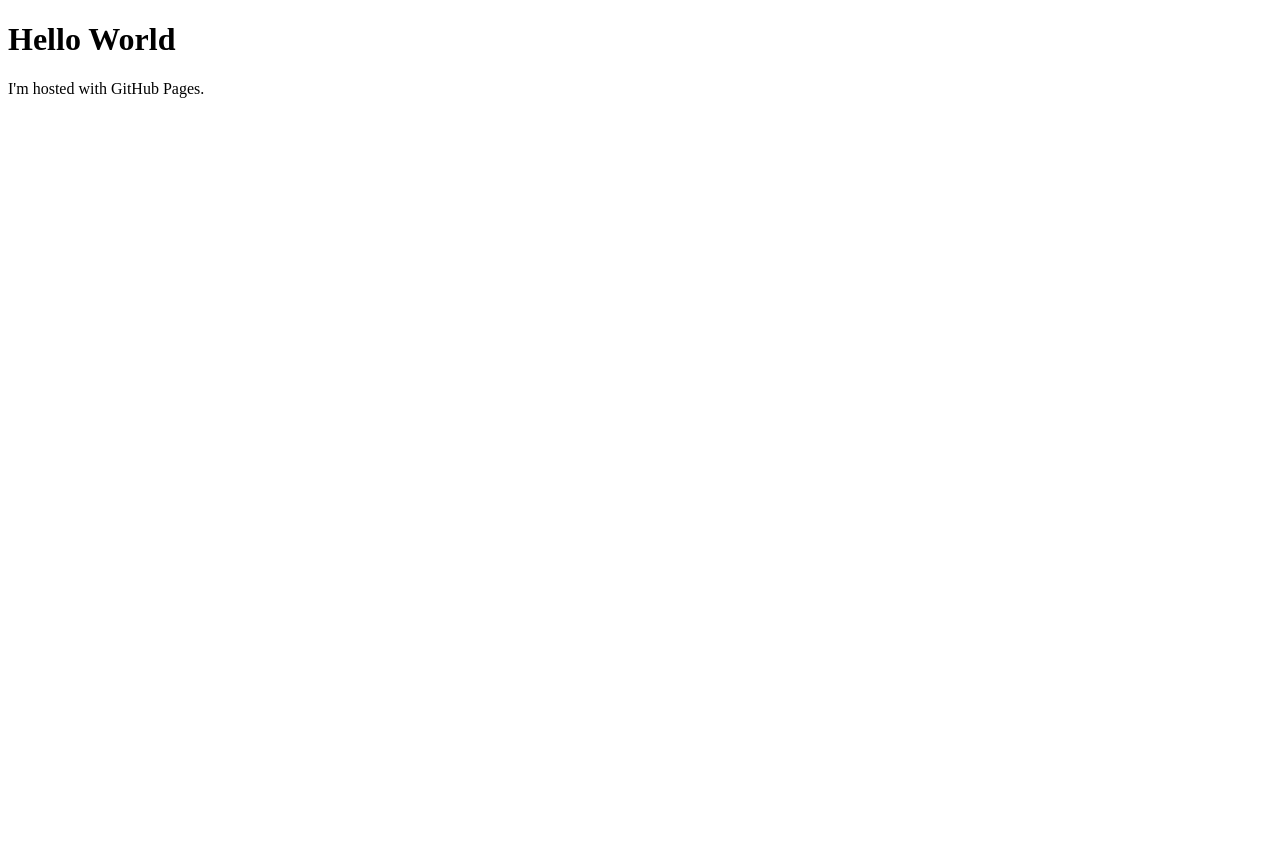
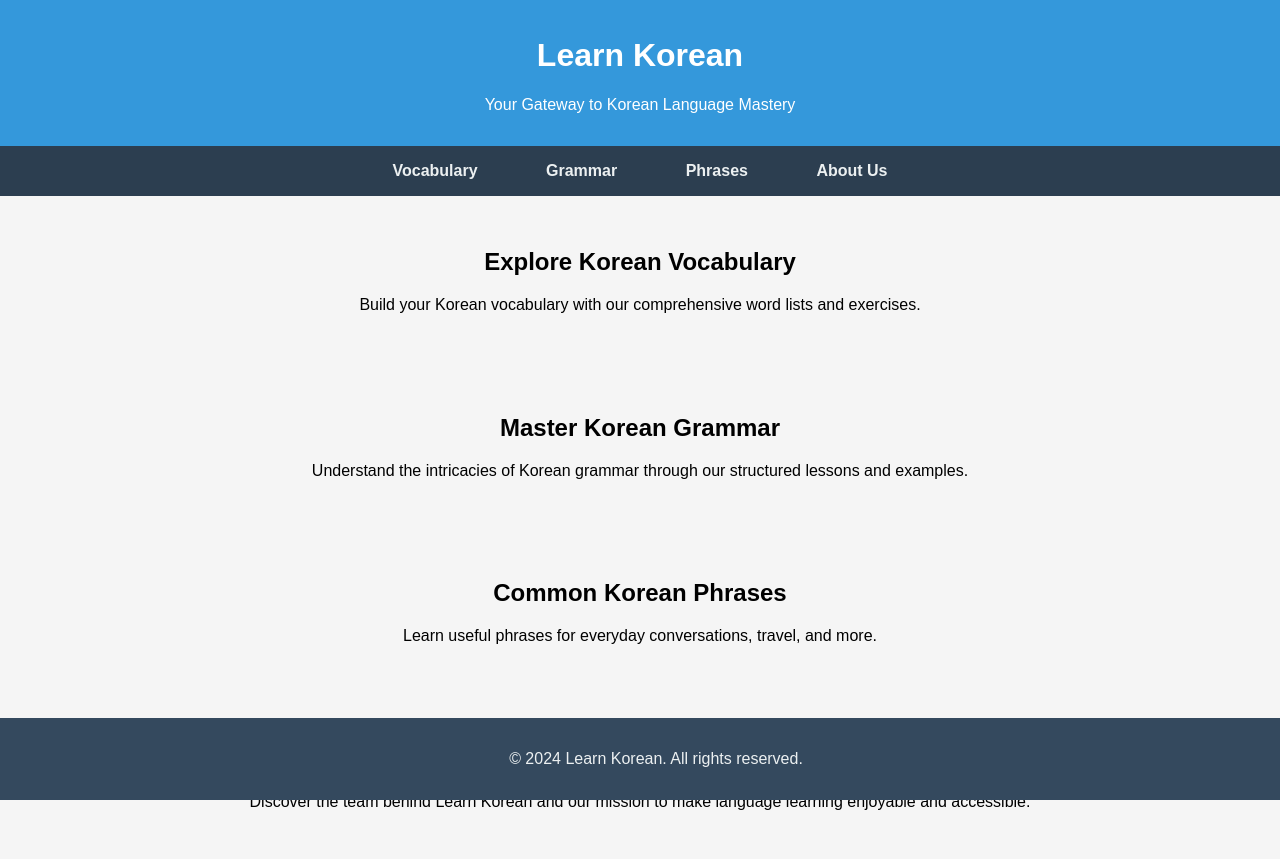
Before and after one commit to yoozahang/korea, a plain HTML site: page index.html in a window 1280 px wide. Before the commit the page ends 800 px from the top, so only its background shows below. Drawn offline with Linux system fonts and the light colour scheme.

Commit message:
Update index.html
main page_first demo

```diff
--- a/index.html
+++ b/index.html
@@ -1,7 +1,97 @@
 <!DOCTYPE html>
-<html>
+<html lang="en">
+
+<head>
+    <meta charset="UTF-8">
+    <meta name="viewport" content="width=device-width, initial-scale=1.0">
+    <title>Learn Korean</title>
+    <style>
+        body {
+            font-family: 'Arial', sans-serif;
+            margin: 0;
+            padding: 0;
+            background-color: #f5f5f5;
+        }
+
+        header {
+            background-color: #3498db;
+            color: #fff;
+            text-align: center;
+            padding: 1em;
+        }
+
+        nav {
+            background-color: #2c3e50;
+            color: #ecf0f1;
+            padding: 1em;
+            text-align: center;
+        }
+
+        nav a {
+            color: #ecf0f1;
+            text-decoration: none;
+            padding: 1em;
+            margin: 0 1em;
+            font-weight: bold;
+        }
+
+        section {
+            padding: 2em;
+            text-align: center;
+        }
+
+        footer {
+            background-color: #34495e;
+            color: #ecf0f1;
+            text-align: center;
+            padding: 1em;
+            position: fixed;
+            bottom: 0;
+            width: 100%;
+        }
+    </style>
+</head>
+
 <body>
-<h1>Hello World</h1>
-<p>I'm hosted with GitHub Pages.</p>
+    <header>
+        <h1>Learn Korean</h1>
+        <p>Your Gateway to Korean Language Mastery</p>
+    </header>
+
+    <nav>
+        <a href="#vocabulary">Vocabulary</a>
+        <a href="#grammar">Grammar</a>
+        <a href="#phrases">Phrases</a>
+        <a href="#about">About Us</a>
+    </nav>
+
+    <section id="vocabulary">
+        <h2>Explore Korean Vocabulary</h2>
+        <p>Build your Korean vocabulary with our comprehensive word lists and exercises.</p>
+        <!-- Add content or links related to vocabulary here -->
+    </section>
+
+    <section id="grammar">
+        <h2>Master Korean Grammar</h2>
+        <p>Understand the intricacies of Korean grammar through our structured lessons and examples.</p>
+        <!-- Add content or links related to grammar here -->
+    </section>
+
+    <section id="phrases">
+        <h2>Common Korean Phrases</h2>
+        <p>Learn useful phrases for everyday conversations, travel, and more.</p>
+        <!-- Add content or links related to phrases here -->
+    </section>
+
+    <section id="about">
+        <h2>About Us</h2>
+        <p>Discover the team behind Learn Korean and our mission to make language learning enjoyable and accessible.</p>
+        <!-- Add content or links related to about us here -->
+    </section>
+
+    <footer>
+        <p>&copy; 2024 Learn Korean. All rights reserved.</p>
+    </footer>
 </body>
+
 </html>
```
